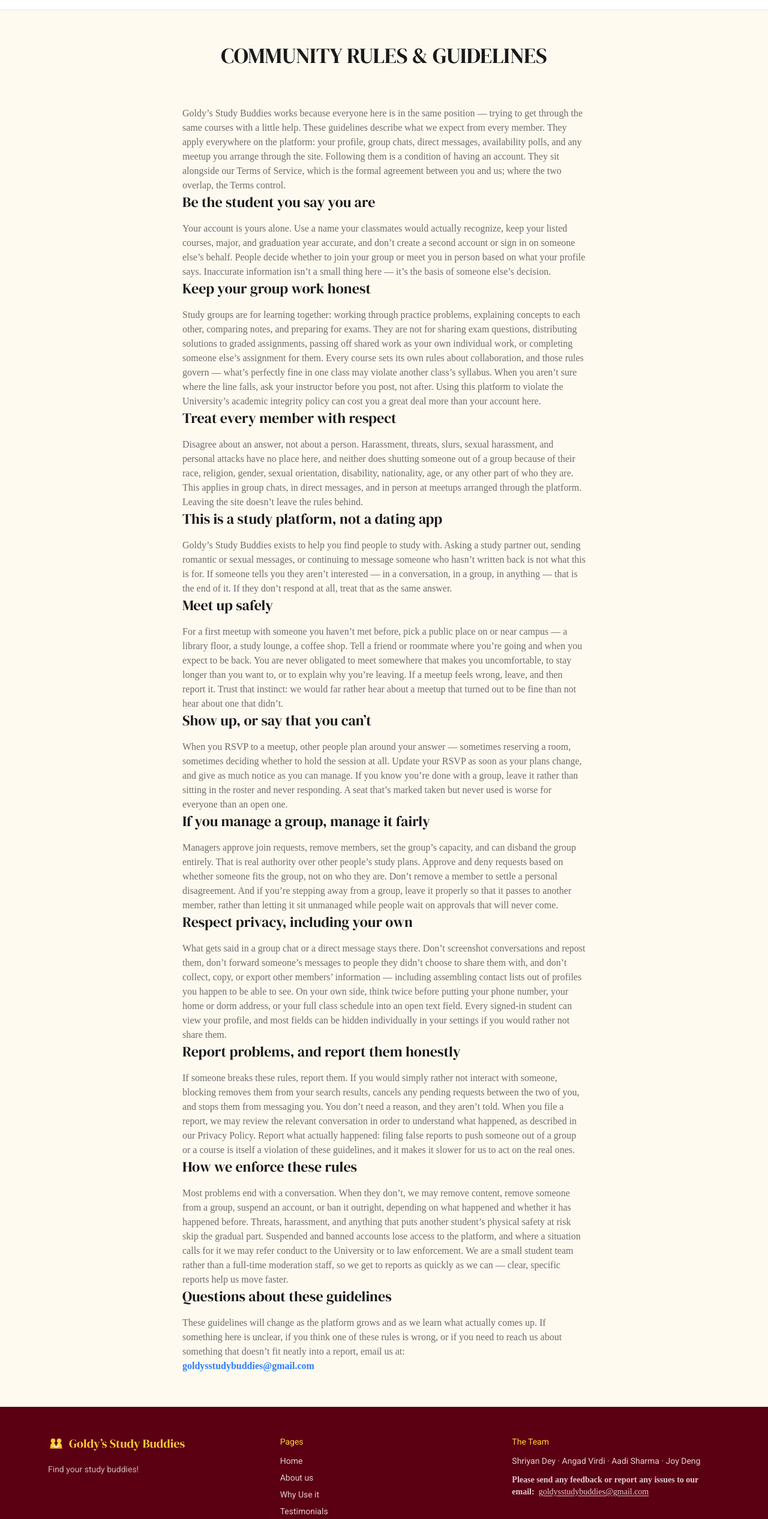
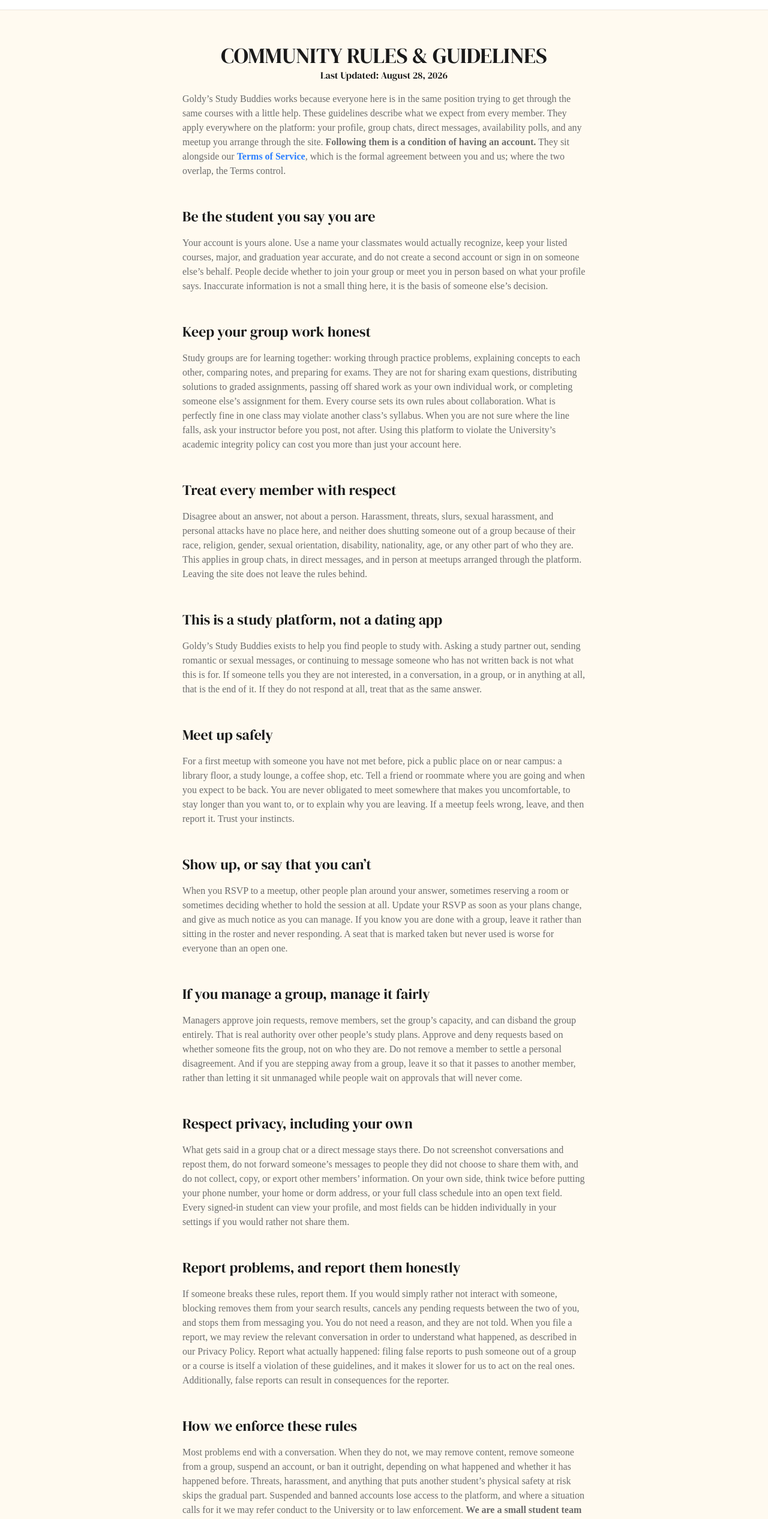
Before and after one commit to ShriyanDeyEngineer/Goldy-s_Study_Buddies, a Next.js app: page /communityRulesGuidelines in a window 1280 px wide. Shown: the part 51-2583 px from the top of the page at 60% size. Built offline with nearby package versions, Linux system fonts and the light colour scheme.

Commit message:
Polish the text content and formatting of the Community Rules & Guidelines page and make updates to our policies more noticeable for users by giving them a note when they are logging in or signing up

```diff
--- a/app/(marketing)/communityRulesGuidelines/page.tsx
+++ b/app/(marketing)/communityRulesGuidelines/page.tsx
@@ -16,68 +16,102 @@ export default function CommunityRulesGuidelinesPage() {
         <div className="mx-auto max-w-2xl">
 
             <h1 className="font-display text-4xl text-ink text-center">COMMUNITY RULES &amp; GUIDELINES</h1>
+            <h3 className="font-display text-1xl text-ink text-center">Last Updated: August 28, 2026</h3>
+
+            <p className="mt-4 text-ink-muted text-left">
+              Goldy&rsquo;s Study Buddies works because everyone here is in the same position trying to get through the same courses with a little help. These guidelines describe what we expect from every member. They apply everywhere on the platform: your profile, group chats, direct messages, availability polls, and any meetup you arrange through the site. <strong>Following them is a condition of having an account.</strong> They sit alongside our <a target="_self" href="/terms_of_service" className="text-blue-500 font-bold">Terms of Service</a>, which is the formal agreement between you and us; where the two overlap, the Terms control.
+            </p>
 
             <br></br>
             <br></br>
 
-            <p className="mt-4 text-ink-muted text-left">
-              Goldy&rsquo;s Study Buddies works because everyone here is in the same position &mdash; trying to get through the same courses with a little help. These guidelines describe what we expect from every member. They apply everywhere on the platform: your profile, group chats, direct messages, availability polls, and any meetup you arrange through the site. Following them is a condition of having an account. They sit alongside our Terms of Service, which is the formal agreement between you and us; where the two overlap, the Terms control.
-            </p>
-
             <h2 className="font-display text-2xl text-ink text-left">Be the student you say you are</h2>
                 <p className="mt-4 text-ink-muted text-left">
-                  Your account is yours alone. Use a name your classmates would actually recognize, keep your listed courses, major, and graduation year accurate, and don&rsquo;t create a second account or sign in on someone else&rsquo;s behalf. People decide whether to join your group or meet you in person based on what your profile says. Inaccurate information isn&rsquo;t a small thing here &mdash; it&rsquo;s the basis of someone else&rsquo;s decision.
+                  Your account is yours alone. Use a name your classmates would actually recognize, keep your listed courses, major, and graduation year accurate, and do not create a second account or sign in on someone else&rsquo;s behalf. People decide whether to join your group or meet you in person based on what your profile says. Inaccurate information is not a small thing here, it is the basis of someone else&rsquo;s decision.
                 </p>
+
+            <br></br>
+            <br></br>
 
             <h2 className="font-display text-2xl text-ink text-left">Keep your group work honest</h2>
                 <p className="mt-4 text-ink-muted text-left">
-                  Study groups are for learning together: working through practice problems, explaining concepts to each other, comparing notes, and preparing for exams. They are not for sharing exam questions, distributing solutions to graded assignments, passing off shared work as your own individual work, or completing someone else&rsquo;s assignment for them. Every course sets its own rules about collaboration, and those rules govern &mdash; what&rsquo;s perfectly fine in one class may violate another class&rsquo;s syllabus. When you aren&rsquo;t sure where the line falls, ask your instructor before you post, not after. Using this platform to violate the University&rsquo;s academic integrity policy can cost you a great deal more than your account here.
+                  Study groups are for learning together: working through practice problems, explaining concepts to each other, comparing notes, and preparing for exams. They are not for sharing exam questions, distributing solutions to graded assignments, passing off shared work as your own individual work, or completing someone else&rsquo;s assignment for them. Every course sets its own rules about collaboration. What is perfectly fine in one class may violate another class&rsquo;s syllabus. When you are not sure where the line falls, ask your instructor before you post, not after. Using this platform to violate the University&rsquo;s academic integrity policy can cost you more than just your account here.
                 </p>
+
+            <br></br>
+            <br></br>
 
             <h2 className="font-display text-2xl text-ink text-left">Treat every member with respect</h2>
                 <p className="mt-4 text-ink-muted text-left">
-                  Disagree about an answer, not about a person. Harassment, threats, slurs, sexual harassment, and personal attacks have no place here, and neither does shutting someone out of a group because of their race, religion, gender, sexual orientation, disability, nationality, age, or any other part of who they are. This applies in group chats, in direct messages, and in person at meetups arranged through the platform. Leaving the site doesn&rsquo;t leave the rules behind.
+                  Disagree about an answer, not about a person. Harassment, threats, slurs, sexual harassment, and personal attacks have no place here, and neither does shutting someone out of a group because of their race, religion, gender, sexual orientation, disability, nationality, age, or any other part of who they are. This applies in group chats, in direct messages, and in person at meetups arranged through the platform. Leaving the site does not leave the rules behind.
                 </p>
+
+            <br></br>
+            <br></br>
 
             <h2 className="font-display text-2xl text-ink text-left">This is a study platform, not a dating app</h2>
                 <p className="mt-4 text-ink-muted text-left">
-                  Goldy&rsquo;s Study Buddies exists to help you find people to study with. Asking a study partner out, sending romantic or sexual messages, or continuing to message someone who hasn&rsquo;t written back is not what this is for. If someone tells you they aren&rsquo;t interested &mdash; in a conversation, in a group, in anything &mdash; that is the end of it. If they don&rsquo;t respond at all, treat that as the same answer.
+                  Goldy&rsquo;s Study Buddies exists to help you find people to study with. Asking a study partner out, sending romantic or sexual messages, or continuing to message someone who has not written back is not what this is for. If someone tells you they are not interested, in a conversation, in a group, or in anything at all, that is the end of it. If they do not respond at all, treat that as the same answer.
                 </p>
+
+            <br></br>
+            <br></br>
 
             <h2 className="font-display text-2xl text-ink text-left">Meet up safely</h2>
                 <p className="mt-4 text-ink-muted text-left">
-                  For a first meetup with someone you haven&rsquo;t met before, pick a public place on or near campus &mdash; a library floor, a study lounge, a coffee shop. Tell a friend or roommate where you&rsquo;re going and when you expect to be back. You are never obligated to meet somewhere that makes you uncomfortable, to stay longer than you want to, or to explain why you&rsquo;re leaving. If a meetup feels wrong, leave, and then report it. Trust that instinct: we would far rather hear about a meetup that turned out to be fine than not hear about one that didn&rsquo;t.
+                  For a first meetup with someone you have not met before, pick a public place on or near campus: a library floor, a study lounge, a coffee shop, etc. Tell a friend or roommate where you are going and when you expect to be back. You are never obligated to meet somewhere that makes you uncomfortable, to stay longer than you want to, or to explain why you are leaving. If a meetup feels wrong, leave, and then report it. Trust your instincts.
                 </p>
+
+            <br></br>
+            <br></br>
 
             <h2 className="font-display text-2xl text-ink text-left">Show up, or say that you can&rsquo;t</h2>
                 <p className="mt-4 text-ink-muted text-left">
-                  When you RSVP to a meetup, other people plan around your answer &mdash; sometimes reserving a room, sometimes deciding whether to hold the session at all. Update your RSVP as soon as your plans change, and give as much notice as you can manage. If you know you&rsquo;re done with a group, leave it rather than sitting in the roster and never responding. A seat that&rsquo;s marked taken but never used is worse for everyone than an open one.
+                  When you RSVP to a meetup, other people plan around your answer, sometimes reserving a room or sometimes deciding whether to hold the session at all. Update your RSVP as soon as your plans change, and give as much notice as you can manage. If you know you are done with a group, leave it rather than sitting in the roster and never responding. A seat that is marked taken but never used is worse for everyone than an open one.
                 </p>
+
+            <br></br>
+            <br></br>
 
             <h2 className="font-display text-2xl text-ink text-left">If you manage a group, manage it fairly</h2>
                 <p className="mt-4 text-ink-muted text-left">
-                  Managers approve join requests, remove members, set the group&rsquo;s capacity, and can disband the group entirely. That is real authority over other people&rsquo;s study plans. Approve and deny requests based on whether someone fits the group, not on who they are. Don&rsquo;t remove a member to settle a personal disagreement. And if you&rsquo;re stepping away from a group, leave it properly so that it passes to another member, rather than letting it sit unmanaged while people wait on approvals that will never come.
+                  Managers approve join requests, remove members, set the group&rsquo;s capacity, and can disband the group entirely. That is real authority over other people&rsquo;s study plans. Approve and deny requests based on whether someone fits the group, not on who they are. Do not remove a member to settle a personal disagreement. And if you are stepping away from a group, leave it so that it passes to another member, rather than letting it sit unmanaged while people wait on approvals that will never come.
                 </p>
+
+            <br></br>
+            <br></br>
 
             <h2 className="font-display text-2xl text-ink text-left">Respect privacy, including your own</h2>
                 <p className="mt-4 text-ink-muted text-left">
-                  What gets said in a group chat or a direct message stays there. Don&rsquo;t screenshot conversations and repost them, don&rsquo;t forward someone&rsquo;s messages to people they didn&rsquo;t choose to share them with, and don&rsquo;t collect, copy, or export other members&rsquo; information &mdash; including assembling contact lists out of profiles you happen to be able to see. On your own side, think twice before putting your phone number, your home or dorm address, or your full class schedule into an open text field. Every signed-in student can view your profile, and most fields can be hidden individually in your settings if you would rather not share them.
+                  What gets said in a group chat or a direct message stays there. Do not screenshot conversations and repost them, do not forward someone&rsquo;s messages to people they did not choose to share them with, and do not collect, copy, or export other members&rsquo; information. On your own side, think twice before putting your phone number, your home or dorm address, or your full class schedule into an open text field. Every signed-in student can view your profile, and most fields can be hidden individually in your settings if you would rather not share them.
                 </p>
+
+            <br></br>
+            <br></br>
 
             <h2 className="font-display text-2xl text-ink text-left">Report problems, and report them honestly</h2>
                 <p className="mt-4 text-ink-muted text-left">
-                  If someone breaks these rules, report them. If you would simply rather not interact with someone, blocking removes them from your search results, cancels any pending requests between the two of you, and stops them from messaging you. You don&rsquo;t need a reason, and they aren&rsquo;t told. When you file a report, we may review the relevant conversation in order to understand what happened, as described in our Privacy Policy. Report what actually happened: filing false reports to push someone out of a group or a course is itself a violation of these guidelines, and it makes it slower for us to act on the real ones.
+                  If someone breaks these rules, report them. If you would simply rather not interact with someone, blocking removes them from your search results, cancels any pending requests between the two of you, and stops them from messaging you. You do not need a reason, and they are not told. When you file a report, we may review the relevant conversation in order to understand what happened, as described in our Privacy Policy. Report what actually happened: filing false reports to push someone out of a group or a course is itself a violation of these guidelines, and it makes it slower for us to act on the real ones. Additionally, false reports can result in consequences for the reporter.
                 </p>
+
+            <br></br>
+            <br></br>
 
             <h2 className="font-display text-2xl text-ink text-left">How we enforce these rules</h2>
                 <p className="mt-4 text-ink-muted text-left">
-                  Most problems end with a conversation. When they don&rsquo;t, we may remove content, remove someone from a group, suspend an account, or ban it outright, depending on what happened and whether it has happened before. Threats, harassment, and anything that puts another student&rsquo;s physical safety at risk skip the gradual part. Suspended and banned accounts lose access to the platform, and where a situation calls for it we may refer conduct to the University or to law enforcement. We are a small student team rather than a full-time moderation staff, so we get to reports as quickly as we can &mdash; clear, specific reports help us move faster.
+                  Most problems end with a conversation. When they do not, we may remove content, remove someone from a group, suspend an account, or ban it outright, depending on what happened and whether it has happened before. Threats, harassment, and anything that puts another student&rsquo;s physical safety at risk skips the gradual part. Suspended and banned accounts lose access to the platform, and where a situation calls for it we may refer conduct to the University or to law enforcement. <strong>We are a small student team</strong> rather than a full time moderation staff, so we will try to reports as quickly as we can. <strong>Clear, specific reports help us move faster.</strong>
                 </p>
+
+            <br></br>
+            <br></br>
 
             <h2 className="font-display text-2xl text-ink text-left">Questions about these guidelines</h2>
                 <p className="mt-4 text-ink-muted text-left">
-                  These guidelines will change as the platform grows and as we learn what actually comes up. If something here is unclear, if you think one of these rules is wrong, or if you need to reach us about something that doesn&rsquo;t fit neatly into a report, email us at:
+                  These guidelines may change as the platform grows and changes. You will see when these rules have been updated when you are logging in or signing up. If something here is unclear, if you think one of these rules is wrong, or if you need to reach us about something that does not fit neatly into a report, email us at:
                 </p>
+
+            <br></br>
+            <br></br>
 
             <a href={`mailto:${CONTACT_EMAIL}`} className="mt-4 text-blue-500 text-left font-bold">
               {CONTACT_EMAIL}
--- a/app/(marketing)/privacy_policy/page.tsx
+++ b/app/(marketing)/privacy_policy/page.tsx
@@ -245,7 +245,7 @@ export default function PrivacyPolicyPage() {
 
             <h2 className="font-display text-2xl text-ink text-left">11. Changes to This Privacy Policy</h2>
                 <p className="mt-4 text-ink-muted text-left">
-                    We may update this Privacy Policy from time to time. We will notify you of any material changes by updating the "Last Updated" date at the top of this policy and, where appropriate, posting a prominent notice on the platform website.
+                    We may update this Privacy Policy from time to time. We will notify you of any material changes by updating the "Last Updated" date at the top of this policy and you will see when this policy has been updated when you are logging in or signing up.
                 </p>
 
             <br></br>
--- a/app/(marketing)/terms_of_service/page.tsx
+++ b/app/(marketing)/terms_of_service/page.tsx
@@ -177,7 +177,7 @@ export default function TermsPage() {
 
             <h2 className="font-display text-2xl text-ink text-left">11. Changes to These Terms</h2>
                 <p className="mt-4 text-ink-muted text-left">
-                    We may update these Terms from time to time. Material changes will be reflected by updating the "Last Updated" date above and, where appropriate, posted as a notice on the Service. Continued use of the Service after changes take effect constitutes acceptance of the revised Terms.
+                    We may update these Terms from time to time. Material changes will be reflected by updating the "Last Updated" date above. You will see when these terms have been updated when you are logging in or signing up. Continued use of the Service after changes take effect constitutes acceptance of the revised Terms.
                 </p>
 
             <br></br>
--- a/components/auth/google-button.tsx
+++ b/components/auth/google-button.tsx
@@ -77,7 +77,7 @@ export function GoogleButton({
           >
             Terms of Service
           </Link>
-          ,{" "}
+          {" "}&#40;Last Updated: 8/19/26&#41;,{" "}
           <Link
             href="/privacy_policy"
             target="_self"
@@ -86,7 +86,7 @@ export function GoogleButton({
           >
             Privacy Policy
           </Link>
-          , and{" "}
+          {" "}&#40;Last Updated: 8/19/26&#41;, and{" "}
           <Link
             href="/communityRulesGuidelines"
             target="_self"
@@ -95,7 +95,7 @@ export function GoogleButton({
           >
             Community Guidelines
           </Link>
-          .
+          {" "}&#40;Last Updated: 8/28/26&#41;.
         </label>
       </div>
 
```
